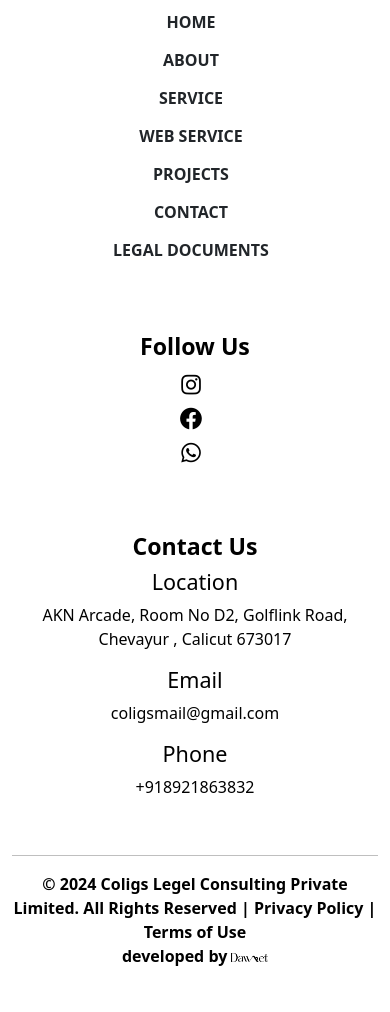
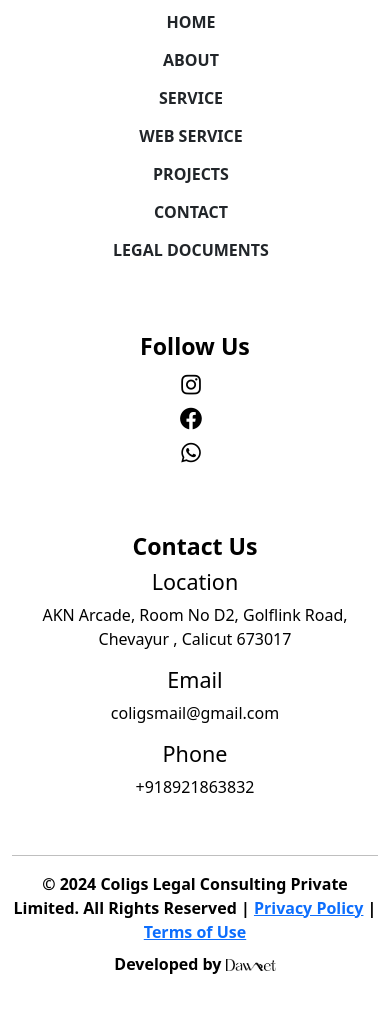
Before and after one commit to dawnet-innovations/coligs, a plain HTML site: page index.html in a window 390 px wide. Shown: the part 5544-6556 px from the top of the page. Drawn offline with nearby package versions, Linux system fonts and the light colour scheme.

Commit message:
patch 1.2.3

```diff
--- a/documents.html
+++ b/documents.html
@@ -7,6 +7,7 @@
     <title>LEGEL DOCUMENTS</title>
     <!-- Bootstrap CSS -->
     <link href="https://cdn.jsdelivr.net/npm/bootstrap@5.3.0-alpha1/dist/css/bootstrap.min.css" rel="stylesheet">
+    <link rel="stylesheet" href="style.css">
     <style>
         body {
             padding: 20px;
@@ -165,12 +166,19 @@
             </div>
             <hr>
             <div class="row text-center">
-                <div class="col-md-12">
-                    <strong class="copyrights text-center text-black ">© 2024 Coligs Legel Consulting Private
-                        Limited. All Rights Reserved | Privacy Policy | Terms of Use</strong>
-                    <br> <strong class="copyrights text-center text-black ">developed by <a
-                            href="https://dawnetinnovations.com/"><img src='img/promo.png'
-                                style='width: 6%;height: auto;' /></a></strong>
+                <div class="col-12">
+                    <strong class="copyrights text-black d-block">
+                        © 2024 Coligs Legal Consulting Private Limited. All Rights Reserved |
+                        <a href="#">Privacy Policy</a> | <a href="#">Terms of Use</a>
+                    </strong>
+                </div>
+                <div class="col-12 mt-2">
+                    <strong class="copyrights text-black d-block">
+                        Developed by
+                        <a href="https://dawnetinnovations.com/">
+                            <img src="img/promo.png" class="footer-logo">
+                        </a>
+                    </strong>
                 </div>
             </div>
         </div>
--- a/index.html
+++ b/index.html
@@ -23,7 +23,6 @@
 </head>
 
 <body>
-
     <nav id="navbar" class="navbar navbar-expand-lg navbar" style="background-color: white">
         <div class="container-fluid d-flex justify-content-between align-items-center">
             <div class="d-flex align-items-center">
@@ -406,13 +405,19 @@
             </div>
             <hr>
             <div class="row text-center">
-                <div class="col-md-12">
-                    <strong class="copyrights text-center text-black ">© 2024 Coligs Legel Consulting Private
-                        Limited. All Rights Reserved |
-                        Privacy Policy | Terms of Use</strong>
-                    <br> <strong class="copyrights text-center text-black ">developed by <a
-                            href="https://dawnetinnovations.com/"><img src='img/promo.png'
-                                style='width: 10%;height: auto;' /></a></strong>
+                <div class="col-12">
+                    <strong class="copyrights text-black d-block">
+                        © 2024 Coligs Legal Consulting Private Limited. All Rights Reserved |
+                        <a href="#">Privacy Policy</a> | <a href="#">Terms of Use</a>
+                    </strong>
+                </div>
+                <div class="col-12 mt-2">
+                    <strong class="copyrights text-black d-block">
+                        Developed by
+                        <a href="https://dawnetinnovations.com/">
+                            <img src="img/promo.png" class="footer-logo">
+                        </a>
+                    </strong>
                 </div>
             </div>
         </div>
--- a/style.css
+++ b/style.css
@@ -140,3 +140,17 @@ footer {
     width: 45%;
   }
 }
+
+        .footer-logo {
+            width: 70px;
+            /* Adjust as needed */
+            height: auto;
+        }
+
+        @media (max-width: 576px) {
+
+            /* For smaller screens */
+            .footer-logo {
+                width: 50px;
+            }
+        }
```
Also changed, not shown: about.html (+13 -6 lines), contact.html (+13 -6 lines), project.html (+13 -6 lines), service.html (+13 -6 lines), webservice.html (+13 -6 lines).
